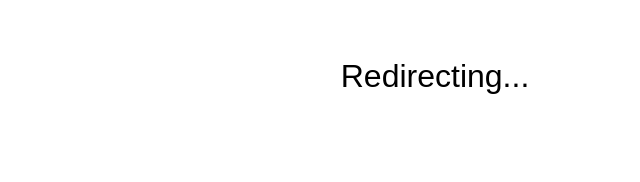
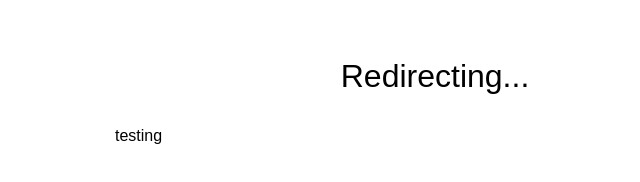
Before and after one commit to ndissan/my-first-static-web-app, a plain HTML site: page src/index.html in a window 1280 px wide. Shown: the full height of the page, 205-845 px from the left. Drawn offline with Linux system fonts and the light colour scheme.

Commit message:
testing the array with a string

```diff
--- a/src/index.html
+++ b/src/index.html
@@ -26,7 +26,7 @@
 
     var pathArray = window.location.pathname.split('/');
     var hostName = pathArray[0];
-    document.write(hostName);
+    document.write("testing");
     //if(hostName == "ashy-stone-0abf8ee0f.azurestaticapps.net")
   //  {
     //  window.location.assign("https://www.gs1au.org/nlr");
```
